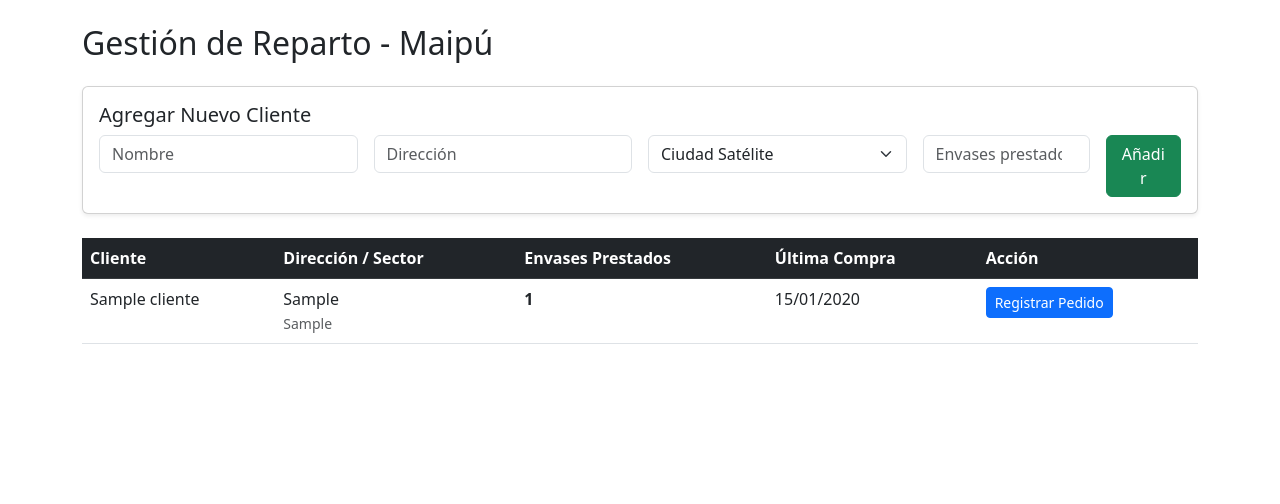
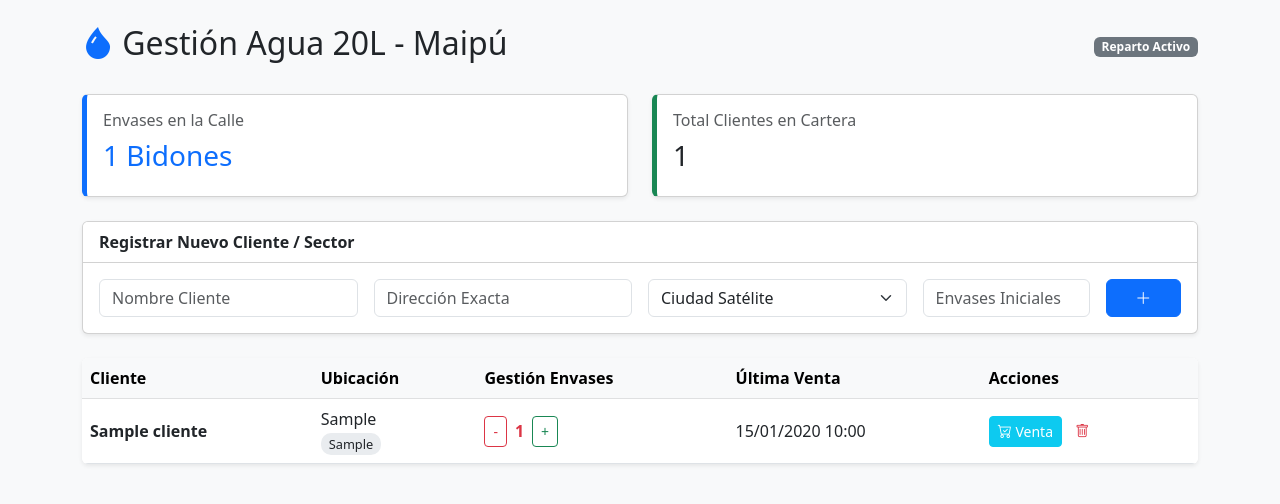
Before and after one commit to Klaudio-krimen/Viflomax, a Flask app: page / in a window 1280 px wide. Shown: the top 504 px of the page. Run offline with Flask 3, Linux system fonts and the light colour scheme; tables that the repository leaves empty hold one stand-in row (values such as "Sample post").

Commit message:
cambios nuevos

```diff
--- a/app.py
+++ b/app.py
@@ -1,29 +1,36 @@
-from flask import Flask, render_template, request, redirect
+from flask import Flask, render_template, request, redirect, url_for
 from flask_sqlalchemy import SQLAlchemy
 from datetime import datetime
 
 app = Flask(__name__)
-app.config['SQLALCHEMY_DATABASE_URI'] = 'sqlite:///distribuidora_agua.db'
+# Base de datos local para la distribuidora
+app.config['SQLALCHEMY_DATABASE_URI'] = 'sqlite:///distribuidora_maipu.db'
+app.config['SQLALCHEMY_TRACK_MODIFICATIONS'] = False
 db = SQLAlchemy(app)
 
-# Modelo para Clientes de Reparto
+# Modelo de Datos del Cliente y sus Envases
 class Cliente(db.Model):
     id = db.Column(db.Integer, primary_key=True)
     nombre = db.Column(db.String(100), nullable=False)
     direccion = db.Column(db.String(200), nullable=False)
-    sector = db.Column(db.String(50))  # Ej: Ciudad Satélite, Los Héroes
+    sector = db.Column(db.String(50), nullable=False)
     envases_prestados = db.Column(db.Integer, default=0)
     ultima_compra = db.Column(db.DateTime, default=datetime.utcnow)
 
-# Crear la base de datos con la nueva estructura
+# Crear la base de datos
 with app.app_context():
     db.create_all()
 
 @app.route('/')
 def index():
-    # Ordenamos por última compra para ver quién lleva más tiempo sin agua
+    # Obtenemos todos los clientes ordenados por la compra más antigua (prioridad de reparto)
     clientes = Cliente.query.order_by(Cliente.ultima_compra.asc()).all()
-    return render_template('index.html', clientes=clientes)
+
+    # Cálculos para el resumen del negocio
+    total_envases = db.session.query(db.func.sum(Cliente.envases_prestados)).scalar() or 0
+    clientes_activos = Cliente.query.count()
+
+    return render_template('index.html', clientes=clientes, total_envases=total_envases, clientes_activos=clientes_activos)
 
 @app.route('/nuevo_cliente', methods=['POST'])
 def nuevo_cliente():
@@ -31,18 +38,35 @@ def nuevo_cliente():
         nombre=request.form['nombre'],
         direccion=request.form['direccion'],
         sector=request.form['sector'],
-        envases_prestados=int(request.form['envases'])
+        envases_prestados=int(request.form['envases'] or 0)
     )
     db.session.add(nuevo)
     db.session.commit()
-    return redirect('/')
+    return redirect(url_for('index'))
 
 @app.route('/registrar_venta/<int:id>')
 def registrar_venta(id):
     cliente = Cliente.query.get(id)
     cliente.ultima_compra = datetime.utcnow()
     db.session.commit()
-    return redirect('/')
+    return redirect(url_for('index'))
+
+@app.route('/modificar_envases/<int:id>/<string:operacion>')
+def modificar_envases(id, operacion):
+    cliente = Cliente.query.get(id)
+    if operacion == 'sumar':
+        cliente.envases_prestados += 1
+    elif operacion == 'restar' and cliente.envases_prestados > 0:
+        cliente.envases_prestados -= 1
+    db.session.commit()
+    return redirect(url_for('index'))
+
+@app.route('/eliminar/<int:id>')
+def eliminar(id):
+    cliente = Cliente.query.get(id)
+    db.session.delete(cliente)
+    db.session.commit()
+    return redirect(url_for('index'))
 
 if __name__ == '__main__':
     app.run(debug=True)
--- a/templates/index.html
+++ b/templates/index.html
@@ -2,21 +2,44 @@
 <html lang="es">
 <head>
     <meta charset="UTF-8">
-    <title>Reparto Agua Maipú</title>
+    <meta name="viewport" content="width=device-width, initial-scale=1.0">
+    <title>Reparto Agua Maipú - Panel de Gestión</title>
     <link rel="stylesheet" href="https://cdn.jsdelivr.net/npm/bootstrap@5.3.0/dist/css/bootstrap.min.css">
+    <link rel="stylesheet" href="https://cdn.jsdelivr.net/npm/bootstrap-icons@1.10.0/font/bootstrap-icons.css">
     <style>
-        .alerta-envase { color: red; font-weight: bold; }
+        body { background-color: #f8f9fa; }
+        .card-resumen { border-left: 5px solid #0d6efd; }
+        .alerta-envase { color: #dc3545; font-weight: bold; }
+        .sector-tag { font-size: 0.8rem; padding: 2px 8px; border-radius: 10px; background: #e9ecef; }
     </style>
 </head>
-<body class="container mt-4">
-    <h2 class="mb-4">Gestión de Reparto - Maipú</h2>
+<body class="container py-4">
+    <div class="d-flex justify-content-between align-items-center mb-4">
+        <h2><i class="bi bi-droplet-fill text-primary"></i> Gestión Agua 20L - Maipú</h2>
+        <span class="badge bg-secondary">Reparto Activo</span>
+    </div>
+
+    <div class="row mb-4">
+        <div class="col-md-6">
+            <div class="card card-resumen shadow-sm p-3">
+                <h6 class="text-muted">Envases en la Calle</h6>
+                <h3 class="text-primary">{{ total_envases }} Bidones</h3>
+            </div>
+        </div>
+        <div class="col-md-6">
+            <div class="card card-resumen shadow-sm p-3" style="border-left-color: #198754;">
+                <h6 class="text-muted">Total Clientes en Cartera</h6>
+                <h3>{{ clientes_activos }}</h3>
+            </div>
+        </div>
+    </div>
 
     <div class="card mb-4 shadow-sm">
+        <div class="card-header bg-white"><strong>Registrar Nuevo Cliente / Sector</strong></div>
         <div class="card-body">
-            <h5 class="card-title">Agregar Nuevo Cliente</h5>
             <form action="/nuevo_cliente" method="POST" class="row g-3">
-                <div class="col-md-3"><input type="text" name="nombre" class="form-control" placeholder="Nombre" required></div>
-                <div class="col-md-3"><input type="text" name="direccion" class="form-control" placeholder="Dirección" required></div>
+                <div class="col-md-3"><input type="text" name="nombre" class="form-control" placeholder="Nombre Cliente" required></div>
+                <div class="col-md-3"><input type="text" name="direccion" class="form-control" placeholder="Dirección Exacta" required></div>
                 <div class="col-md-3">
                     <select name="sector" class="form-select">
                         <option value="Ciudad Satélite">Ciudad Satélite</option>
@@ -24,39 +47,56 @@
                         <option value="Los Héroes">Los Héroes</option>
                         <option value="Rinconada">Rinconada</option>
                         <option value="Centro Maipú">Centro Maipú</option>
+                        <option value="Pajaritos">Pajaritos</option>
                     </select>
                 </div>
-                <div class="col-md-2"><input type="number" name="envases" class="form-control" placeholder="Envases prestados"></div>
-                <div class="col-md-1"><button type="submit" class="btn btn-success w-100">Añadir</button></div>
+                <div class="col-md-2"><input type="number" name="envases" class="form-control" placeholder="Envases Iniciales"></div>
+                <div class="col-md-1"><button type="submit" class="btn btn-primary w-100"><i class="bi bi-plus-lg"></i></button></div>
             </form>
         </div>
     </div>
 
-    <table class="table table-hover">
-        <thead class="table-dark">
+    <div class="table-responsive bg-white rounded shadow-sm">
+        <table class="table table-hover align-middle mb-0">
+            <thead class="table-light">
                 <tr>
                     <th>Cliente</th>
-                <th>Dirección / Sector</th>
-                <th>Envases Prestados</th>
-                <th>Última Compra</th>
-                <th>Acción</th>
+                    <th>Ubicación</th>
+                    <th>Gestión Envases</th>
+                    <th>Última Venta</th>
+                    <th>Acciones</th>
                 </tr>
             </thead>
             <tbody>
                 {% for c in clientes %}
                 <tr>
-                <td>{{ c.nombre }}</td>
-                <td>{{ c.direccion }} <br><small class="text-muted">{{ c.sector }}</small></td>
-                <td class="{{ 'alerta-envase' if c.envases_prestados > 0 else '' }}">
+                    <td><strong>{{ c.nombre }}</strong></td>
+                    <td>
+                        {{ c.direccion }} <br>
+                        <span class="sector-tag">{{ c.sector }}</span>
+                    </td>
+                    <td>
+                        <div class="d-flex align-items-center gap-2">
+                            <a href="/modificar_envases/{{ c.id }}/restar" class="btn btn-outline-danger btn-sm">-</a>
+                            <span class="{{ 'alerta-envase' if c.envases_prestados > 0 else '' }}">
                                 {{ c.envases_prestados }}
+                            </span>
+                            <a href="/modificar_envases/{{ c.id }}/sumar" class="btn btn-outline-success btn-sm">+</a>
+                        </div>
                     </td>
-                <td>{{ c.ultima_compra.strftime('%d/%m/%Y') }}</td>
+                    <td>{{ c.ultima_compra.strftime('%d/%m/%Y %H:%M') }}</td>
                     <td>
-                    <a href="/registrar_venta/{{ c.id }}" class="btn btn-sm btn-primary">Registrar Pedido</a>
+                        <a href="/registrar_venta/{{ c.id }}" class="btn btn-sm btn-info text-white" title="Registrar pedido hoy">
+                            <i class="bi bi-cart-check"></i> Venta
+                        </a>
+                        <a href="/eliminar/{{ c.id }}" class="btn btn-sm btn-link text-danger" onclick="return confirm('¿Eliminar cliente?')">
+                            <i class="bi bi-trash"></i>
+                        </a>
                     </td>
                 </tr>
                 {% endfor %}
             </tbody>
         </table>
+    </div>
 </body>
 </html>
```
Lines whose indentation alone changed are shown as unchanged.
